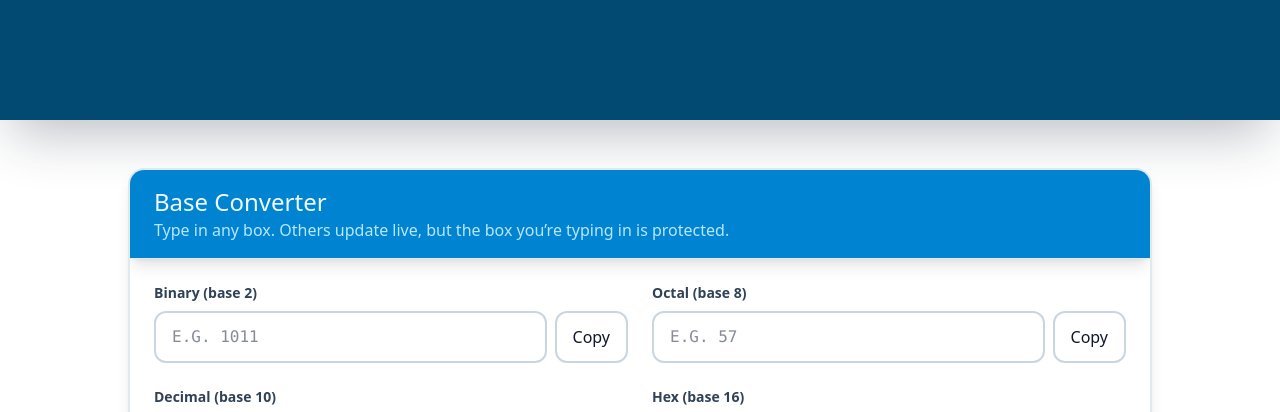
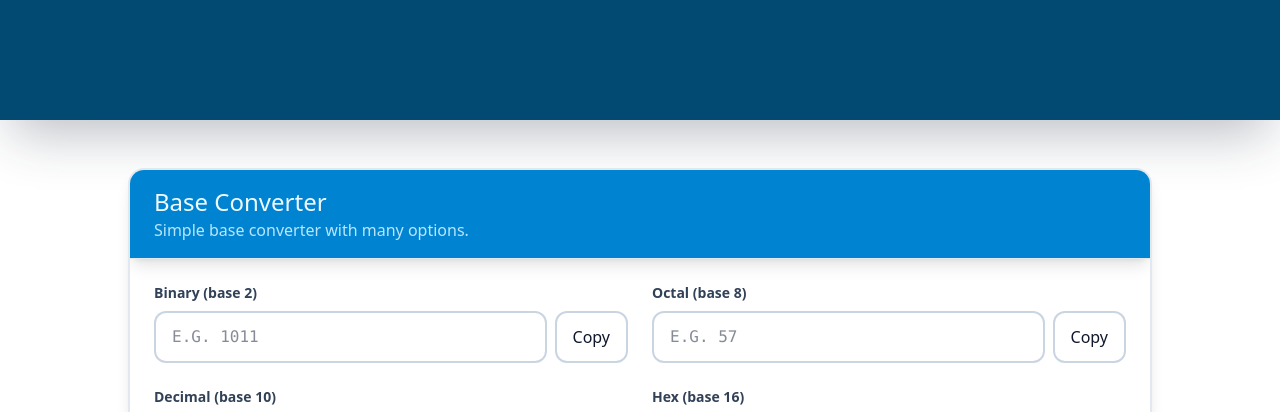
Before and after one commit to abjatar1/abjatar1.github.io, a plain HTML site: page binary.html in a window 1280 px wide. Shown: the part 356-768 px from the top of the page. Drawn offline with nearby package versions, Linux system fonts and the light colour scheme.

Commit message:
Update binary.html

```diff
--- a/binary.html
+++ b/binary.html
@@ -37,7 +37,7 @@
         <div class="rounded-2xl border-2 border-slate-200 shadow-lg overflow-hidden">
           <div class="bg-sky-600 px-6 py-4 border-b border-slate-200 shadow-lg">
             <h3 class="text-2xl text-sky-50 font-stretch-expanded">Base Converter</h3>
-            <p class="text-sky-200">Type in any box. Others update live, but the box you’re typing in is protected.</p>
+            <p class="text-sky-200">Simple base converter with many options.</p>
           </div>
 
           <div class="p-6 grid grid-cols-1 lg:grid-cols-2 gap-6">
```
